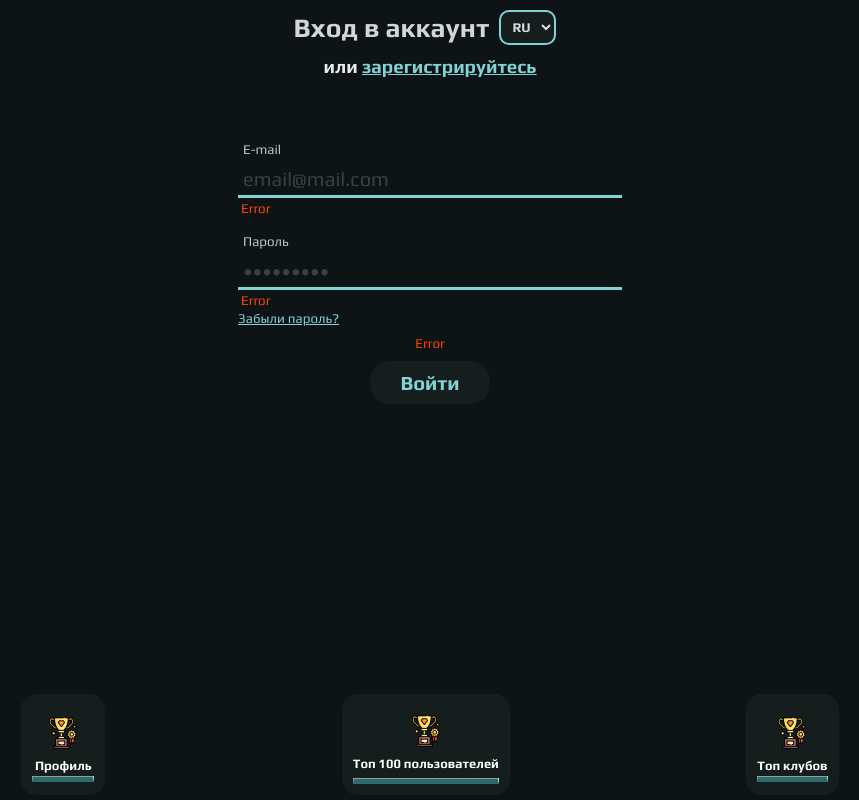
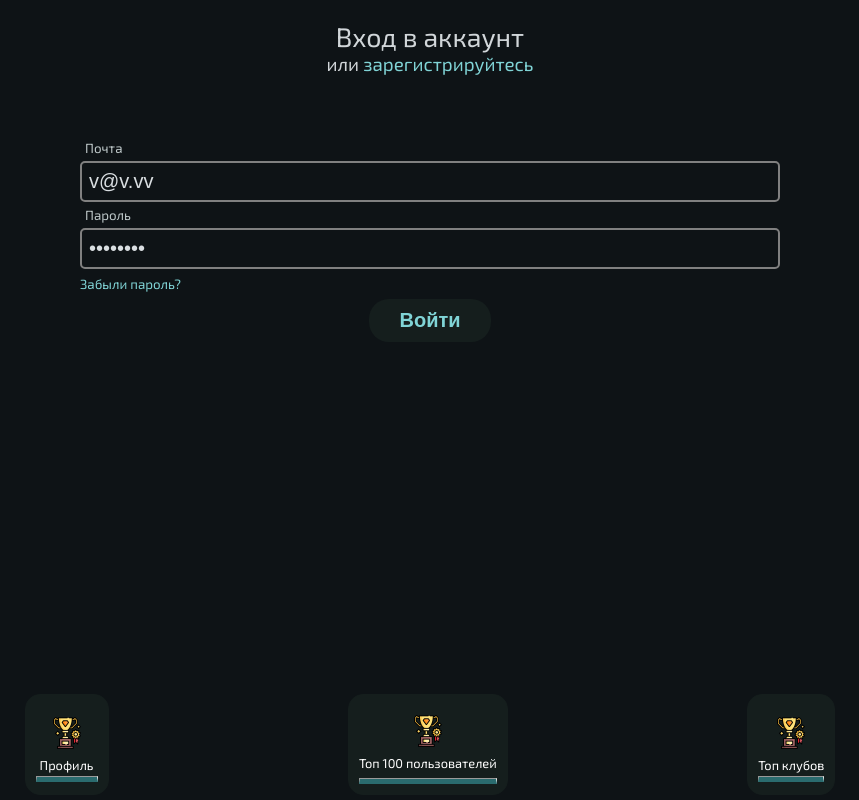
Before and after one commit to vlad-chigrinov/achieve_club_vue, a Vue app: page /login in a window 1280 px wide. Shown: the whole page, without its empty margins (210-1069 px from the left). Built offline with nearby package versions, Linux system fonts and the light colour scheme.

Commit message:
Add autoref to login

```diff
--- a/index.html
+++ b/index.html
@@ -3,6 +3,7 @@
   <head>
     <meta charset="UTF-8" />
     <meta name="viewport" content="width=device-width, initial-scale=1.0" />
+    <link rel="icon" type="image/x-icon" href="./src/assets/img/logo.png" />
     <title>Vite App</title>
   </head>
   <body>
--- a/src/App.vue
+++ b/src/App.vue
@@ -1,32 +1,4 @@
-<script setup>
-import { useRouter, onBeforeRouteUpdate } from 'vue-router'
-
-const router = useRouter()
-
-onBeforeRouteUpdate(() => {
-  console.log('on before route updated')
-  if (tryLoadTokens() == false) router.push('/login')
-
-  if (tryAuth()) router.push('/login')
-})
-
-async function tryAuth() {
-  var responce = await fetch('http://achieve.by:5000/ping')
-  console.log('status code', responce.status)
-  return responce.ok
-}
-
-function tryLoadTokens() {
-  var accessToken = localStorage.getItem('access-token')
-  var refreshToken = localStorage.getItem('refresh-token')
-  if (accessToken != null && refreshToken != null) {
-    document.cookie = 'X-Access-Token=' + accessToken + ';X-Refresh-Token=' + refreshToken + ';'
-    return true
-  } else {
-    return false
-  }
-}
-</script>
+<script setup></script>
 <template>
   <RouterView />
   <div class="px"></div>
--- a/src/Pages/LoginPage.vue
+++ b/src/Pages/LoginPage.vue
@@ -1,8 +1,92 @@
+<script setup>
+import { ref, watch, computed } from 'vue'
+import { useRouter } from 'vue-router'
+
+const router = useRouter()
+
+const emailInput = ref('v@v.vv')
+const passwordInput = ref('vlad8888')
+
+const emailError = ref('')
+const passwordError = ref('')
+const serverError = ref('')
+
+watch(emailInput, () => {
+  emailError.value = ''
+  serverError.value = ''
+})
+
+watch(passwordInput, () => {
+  passwordError.value = ''
+  serverError.value = ''
+})
+
+const loginDisabled = computed(() => {
+  return passwordError.value != '' || emailError.value != '' || serverError.value != ''
+})
+
+async function Login() {
+  if (validateInputs()) {
+    const path = '/api/auth/login?api-version=1.1'
+    const requestData = { email: emailInput.value, password: passwordInput.value }
+    const requestOptions = {
+      method: 'POST',
+      headers: {
+        'content-type': 'application/json'
+      },
+      body: JSON.stringify(requestData)
+    }
+    const responce = await fetch(path, requestOptions)
+    if (responce.ok) {
+      //router.push('/')
+    } else {
+      serverError.value = 'Неправильный логин или пароль'
+    }
+  }
+}
+
+function validateInputs() {
+  let result = true
+
+  if (emailInput.value.length == 0) {
+    emailError.value = 'Введите почту'
+    result = false
+  }
+  const emailRegex = /^\S+@\S+\.\S+$/
+  if (!emailRegex.test(emailInput.value)) {
+    emailError.value = 'Вы ввели недействительную почту'
+    result = false
+  }
+
+  if (passwordInput.value.length == 0) {
+    passwordError.value = 'Введите пароль'
+    result = false
+  }
+
+  if (passwordInput.value.length < 6) {
+    passwordError.value = 'Недействительный пароль'
+    result = false
+  }
+
+  if (!/[A-z]/.test(passwordInput.value)) {
+    passwordError.value = 'Недействительный пароль'
+    result = false
+  }
+
+  if (!/\d/.test(passwordInput.value)) {
+    passwordError.value = 'Недействительный пароль'
+    result = false
+  }
+
+  return result
+}
+</script>
+
 <template>
   <header>
     <div id="title">
       <h1>Вход в аккаунт</h1>
-      <select class="change-lang">
+      <select class="change-lang" style="display: none">
         <option value="ru">RU</option>
         <option value="en">EN</option>
         <option value="pl">PL</option>
@@ -18,18 +102,27 @@
   <main>
     <div id="login-form">
       <div class="field">
-        <label for="email" class="input-label">E-mail</label>
-        <input class="custom-input" placeholder="email@mail.com" type="text" />
-        <p class="error">Error</p>
+        <label for="email" class="input-label">Почта</label>
+        <input
+          v-model.trim="emailInput"
+          class="custom-input"
+          placeholder="email@mail.com"
+          type="email"
+        />
+        <p class="error" v-if="emailError">{{ emailError }}</p>
       </div>
       <div class="field">
         <label class="input-label">Пароль</label>
-        <input class="custom-input" placeholder="•••••••••" type="password" />
-        <p class="error">Error</p>
+        <input
+          v-model.trim="passwordInput"
+          class="custom-input"
+          placeholder="•••••••••"
+          type="password"
+        />
+        <p class="error" v-if="passwordError">{{ passwordError }}</p>
         <a href="#" class="input-help">Забыли пароль?</a>
       </div>
-      <p class="error-message">Error</p>
-      <input type="submit" disabled="false" id="login-button" value="Войти" />
+      <button @click="Login" id="login-button" :disabled="loginDisabled">Войти</button>
     </div>
   </main>
 </template>
@@ -39,6 +132,7 @@ header {
   display: flex;
   flex-direction: column;
   align-items: center;
+  margin-top: 20px;
 }
 
 #title {
@@ -72,11 +166,21 @@ header {
   font-weight: bold;
 }
 
+main {
+  display: flex;
+  justify-content: center;
+}
+
 #login-form {
-  margin-top: 60px;
   display: flex;
   flex-direction: column;
   align-items: center;
+  width: 700px;
+  margin: 60px 40px 0 40px;
+}
+
+.field {
+  width: 100%;
 }
 
 .input-label {
@@ -89,20 +193,24 @@ header {
 .custom-input {
   font-size: 15pt;
   background-color: #0e1316;
-  border: 0;
-  border-bottom: 3px solid #80d4d6;
   color: #d9dee1;
-  padding: 5px;
+  padding: 7px;
   width: 100%;
-}
-
-.custom-input:focus {
-    border: 0;
+  border-radius: 5px;
 }
 
 .custom-input::placeholder {
   color: #bdc7c8;
   opacity: 0.25;
+}
+
+.custom-input:focus {
+  border-color: transparent;
+  box-shadow: 0 0 1px 0.2rem #80d5d6a9;
+}
+
+.custom-input:not(:focus) {
+  border: 2px solid gray;
 }
 
 .is-error {
@@ -123,7 +231,6 @@ header {
   color: orangered;
   font-size: 10pt;
   margin: 0 0 10px 0;
-  width: 85%;
   text-align: center;
 }
 
@@ -131,6 +238,7 @@ header {
   display: block;
   font-size: 10pt;
   color: #80d4d6;
+  margin: 7px 0;
 }
 
 #login-button {
@@ -144,14 +252,8 @@ header {
   cursor: pointer;
 }
 
-.field {
-  margin-bottom: 10px;
-  width: 30%;
-}
-
-@media (max-width: 768px) {
-  .field {
-    width: 85%;
-  }
+#login-button:disabled {
+  color: gray;
+  cursor: not-allowed;
 }
 </style>
--- a/src/assets/styles/app.css
+++ b/src/assets/styles/app.css
@@ -1,24 +1,34 @@
 @font-face {
   font-family: 'Play';
-  src: url('../fonts/Play-Bold.ttf');
-  font-weight: bold;
-  font-style: normal;
-}
-@font-face {
-  font-family: 'Play';
-  src: url('../fonts/Play-Regular.ttf');
+  src: url(../fonts/Play-Regular.ttf);
   font-weight: normal;
   font-style: normal;
 }
 
+@font-face {
+  font-family: 'Play';
+  src: url(../fonts/Play-Bold.ttf);
+  font-weight: bold;
+  font-style: normal;
+}
+
+@font-face {
+  font-family: 'Exo 2';
+  src: url(../fonts/Exo2-Regular.ttf);
+  font-weight: bold;
+  font-style: normal;
+}
+
+html,
+body {
+  font-family: 'Exo 2';
+  background: #0e1316;
+}
+
 * {
-  font-family: 'Play';
-  box-sizing: border-box;
   margin: 0;
   padding: 0;
-  color: #e6ebee;
+  text-decoration: none;
+  box-sizing: border-box;
+  outline: none;
 }
-
-body {
-  background-color: #0e1316;
-}
--- a/src/main.js
+++ b/src/main.js
@@ -11,7 +11,16 @@ import TopUsers from './Pages/TopUsersPage.vue'
 import TopClubs from './Pages/TopClubsPage.vue'
 
 const routes = [
-  { path: '/', component: HomePage },
+  {
+    path: '/',
+    component: HomePage,
+    async beforeEnter() {
+      if (tryLoadTokens()) {
+        if (await tryAuth()) return true
+      }
+      return '/login'
+    }
+  },
   { path: '/login', component: LoginPage },
   { path: '/registration', component: RegistrationPage },
   { path: '/topusers', component: TopUsers },
@@ -24,3 +33,18 @@ const router = createRouter({
 })
 
 createApp(App).use(router).mount('#app')
+
+async function tryAuth() {
+  var responce = await fetch('http://achieve.by:5000/ping')
+  return responce.ok
+}
+
+function tryLoadTokens() {
+  var accessToken = localStorage.getItem('access-token')
+  var refreshToken = localStorage.getItem('refresh-token')
+
+  if (accessToken == null || refreshToken == null) return false
+
+  document.cookie = 'X-Access-Token=' + accessToken + ';X-Refresh-Token=' + refreshToken + ';'
+  return true
+}
--- a/vite.config.js
+++ b/vite.config.js
@@ -6,13 +6,20 @@ import vueDevTools from 'vite-plugin-vue-devtools'
 
 // https://vitejs.dev/config/
 export default defineConfig({
-  plugins: [
-    vue(),
-    vueDevTools(),
-  ],
+  plugins: [vue(), vueDevTools()],
   resolve: {
     alias: {
       '@': fileURLToPath(new URL('./src', import.meta.url))
     }
+  },
+  server: {
+    proxy: {
+      '/api': {
+        target: 'http://achieve.by:5000/api',
+        changeOrigin: true,
+        secure: false,
+        rewrite: (path) => path.replace(/^\/api/, '')
+      }
+    }
   }
 })
```
Also changed, not shown: src/assets/fonts/Exo2-Regular.ttf (added), 1 other file (tests, documents, lock files or other folders).
